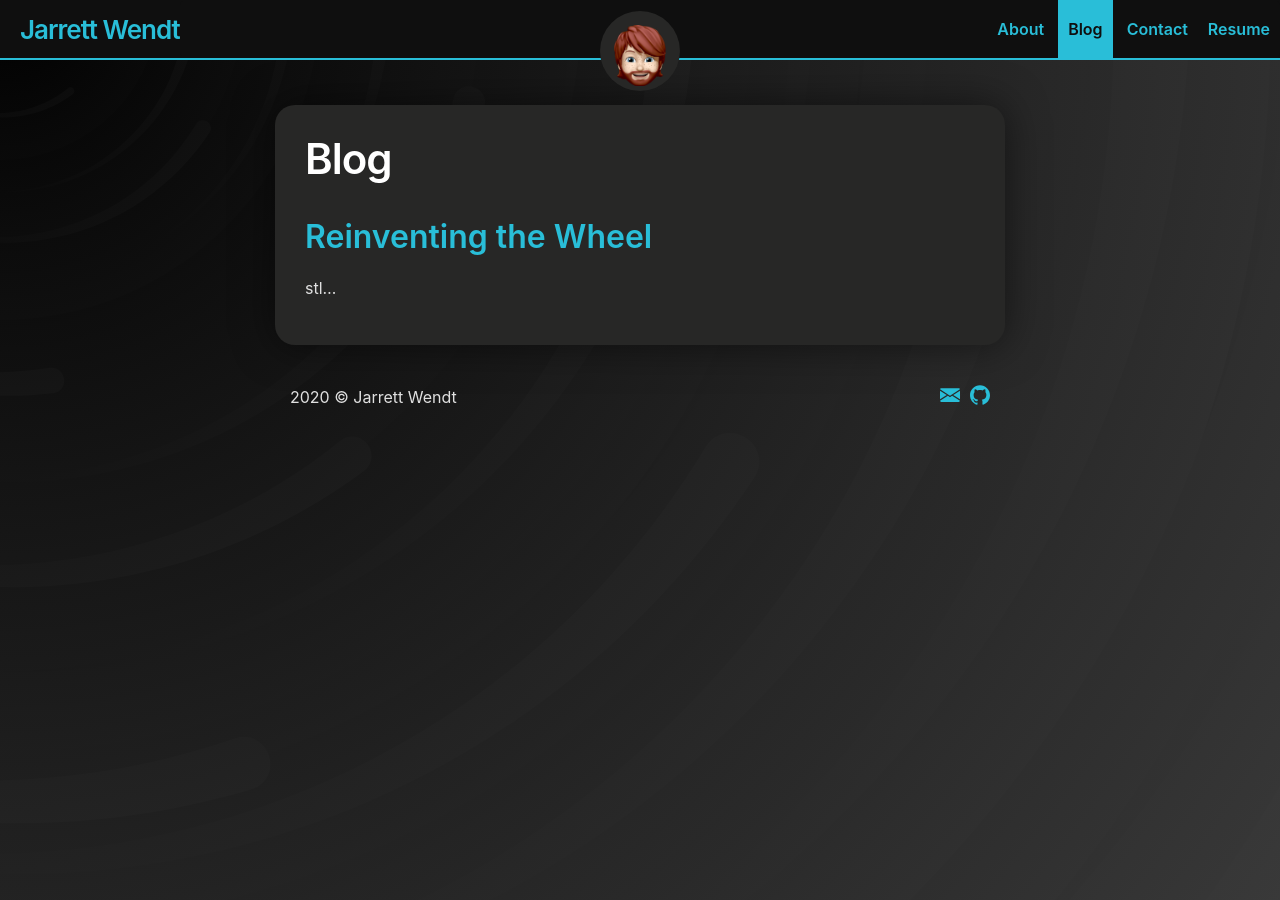
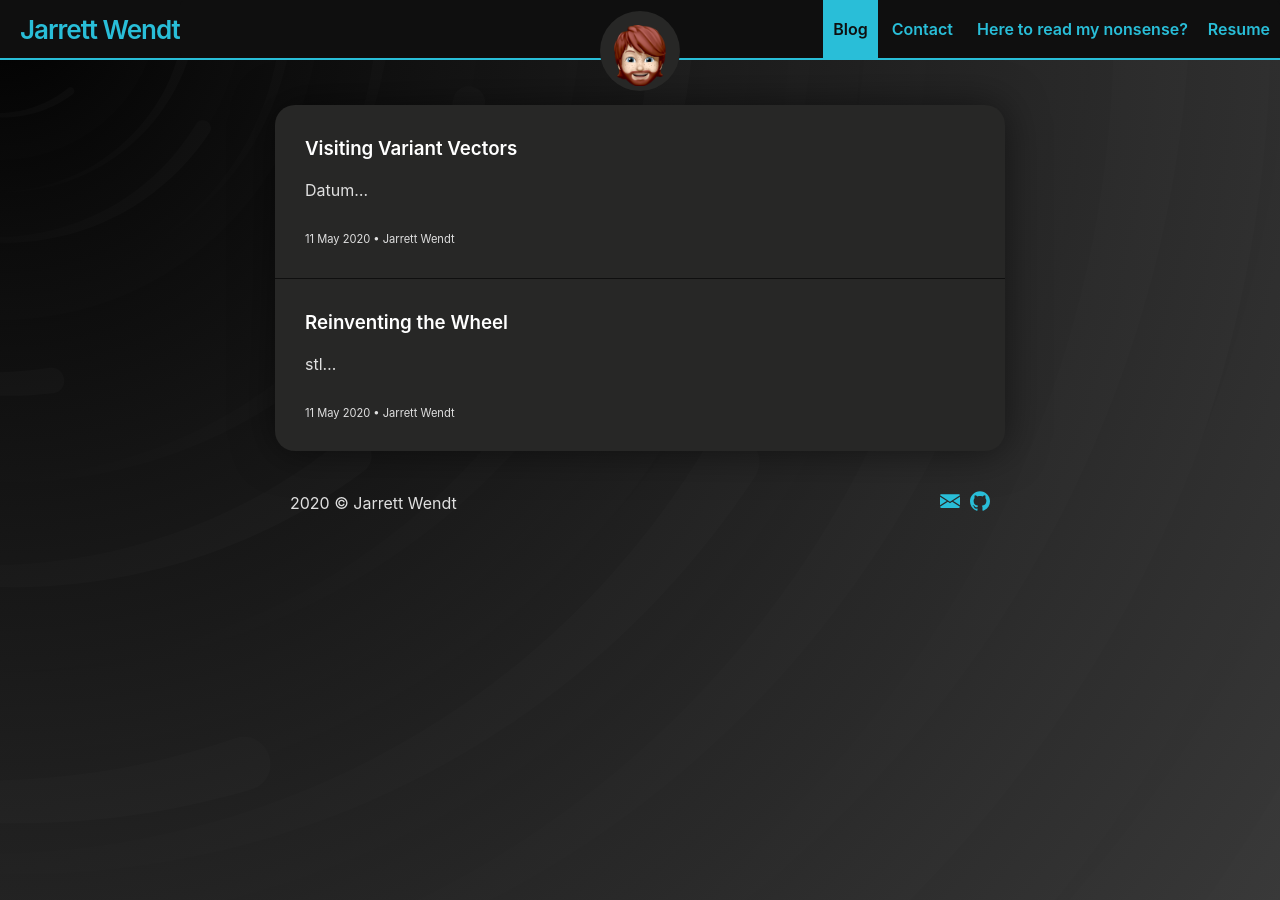
Before and after one commit to JarrettWendt/JarrettWendt.github.io, a Jekyll site: the page built from blog.md, in a window 1280 px wide. Built offline with Jekyll 4.4.1, drawn with Linux system fonts in a browser that asks for light colours.

Commit message:
made blog into index and index into about and got rid of about

```diff
--- /dev/null
+++ b/_posts/2020-05-11-VisitingVariantVectors.md
@@ -0,0 +1,7 @@
+---
+layout: post
+author: Jarrett Wendt
+title: Visiting Variant Vectors
+---
+
+Datum...
--- a/blog.md
+++ b/blog.md
@@ -1,9 +1,28 @@
 ---
 title: Blog
-layout: page
+layout: default
 ---
 
-{% for post in site.posts %}
-<h2><a href="{{ post.url }}">{{ post.title }}</a></h2>
-{{ post.excerpt }}
-{% endfor %}
+<div class="home">
+
+	{% assign posts = site.posts %}
+
+	{%- if posts.size > 0 -%}
+		{%- if page.list_title -%}
+			<h2 class="post-list-heading">{{ page.list_title }}</h2>
+		{%- endif -%}
+		<div class="box home-box">
+			<div class="post-list">
+				{%- for post in posts -%}
+					<a class="post-link" href="{{ post.url | relative_url }}">
+						<h3>{{ post.title | escape }}</h3>
+						<p>{{ post.excerpt }}</p>
+						<sub><sub>{{ post.date | date_to_string }} • {{ post.author }}</sub></sub>
+					</a>
+				{%- endfor -%}
+			</div>
+		</div>
+
+	{%- endif -%}
+
+</div>
```
Also changed, not shown: about.md (deleted, +0 -11 lines), index.md (+16 -1 lines), _posts/2020-05-11-ReinventingTheWheel.md (renamed from _posts/2020-05-13-ReinventingTheWheel.md).
